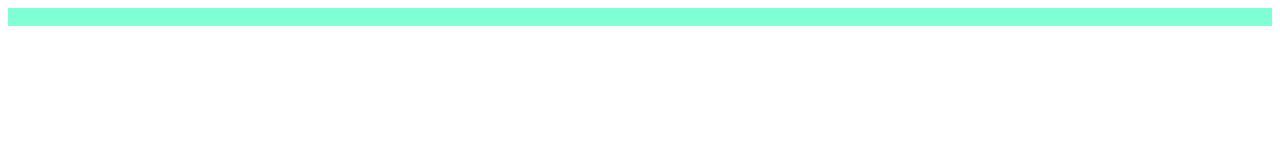
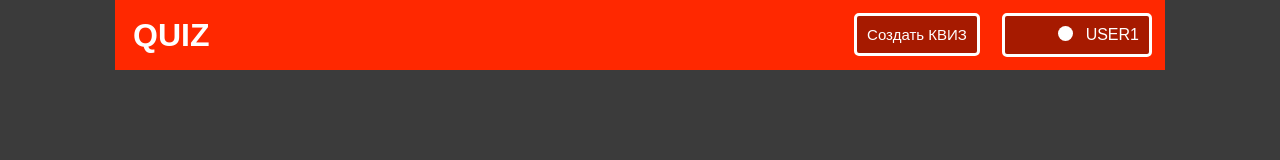
Before and after one commit to Depiflaks/quiz, a plain HTML site: page main.html in a window 1280 px wide. Drawn offline with Linux system fonts and the light colour scheme.

Commit message:
header 0.1

```diff
--- a/main.html
+++ b/main.html
@@ -1,17 +1,25 @@
 <!DOCTYPE html>
 <html>
+
 <head>
   <meta charset="utf-8">
   <title>Cheerful Linguist</title>
   <link rel="stylesheet" href="style.css">
 </head>
+
 <body>
   <header>
     <div class="header-logo">
-            <img src="">
+      <h1>QUIZ</h1>
     </div>
     <nav class="tape">
-
+      <div class="new-quiz">
+        <button class="quiz-button">Создать КВИЗ</button>
+      </div>
+      <div class="user">
+        <div class="avatar"></div>
+        <div class="user-name">USER1</div>
+      </div>
     </nav>
   </header>
   <main>
@@ -26,4 +34,5 @@
     </ul>
   </footer>
 </body>
+
 </html>
--- a/style.css
+++ b/style.css
@@ -1,9 +1,71 @@
+body {
+    font-family: Arial, sans-serif;
+    margin: 0;
+    padding: 0;
+    background: #3b3b3b;
+}
+
+h1, p, h2 {
+    margin: 0;
+}
+
 header {
-    background-color: aquamarine;
-    display: grid;
+    width: 80%;
+    margin-left: auto;
+    margin-right: auto;
+    padding: 1%;
+    background: #FF2800;
+    display: flex;
+    align-items: center;
+    justify-content: space-between;
+    color: #FFF;
+    text-align: center;
 }
 
 .tape {
+    justify-content: right;
+    align-self: flex-end;
+    display: grid;
+    gap: 10px;
+    width: 50%;
+    align-items: center;
+    grid-template-columns: repeat(2, 150px);
+}
+
+.header-logo {
+    margin: 0;
+    padding: 0;
+    padding-left: 5px;
+}
+
+.header-logo h1 {
+    line-height: 100%;
+}
+
+.quiz-button {
+    border: 3px solid white;
+    border-radius: 5px;
+    padding: 10px;
+    background: #A61A00;
+    color: white;
+    font-size: 15px;
+}
+
+.user {
     display: flex;
+    justify-content: end;
+    border: 3px solid white;
+    border-radius: 5px;
+    padding: 10px;
+    background: #A61A00;
+    color: white;
+}
 
+.avatar {
+    height: 15px;
+    width: 15px;
+    margin-right: 10%;
+    align-self: flex-start;
+    background: white;
+    border-radius: 50%;
 }
```
Also changed, not shown: test.html (added, +29 -0 lines). Lines whose indentation alone changed are shown as unchanged.
